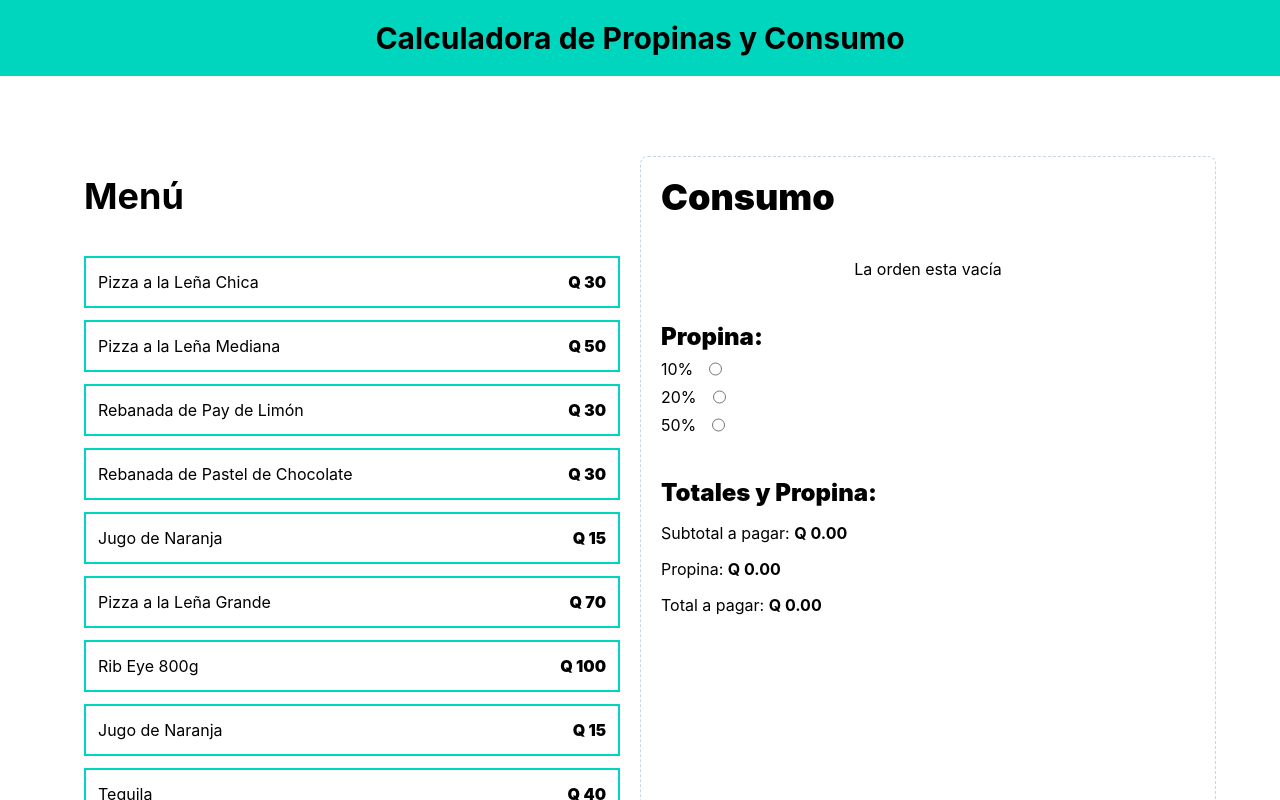
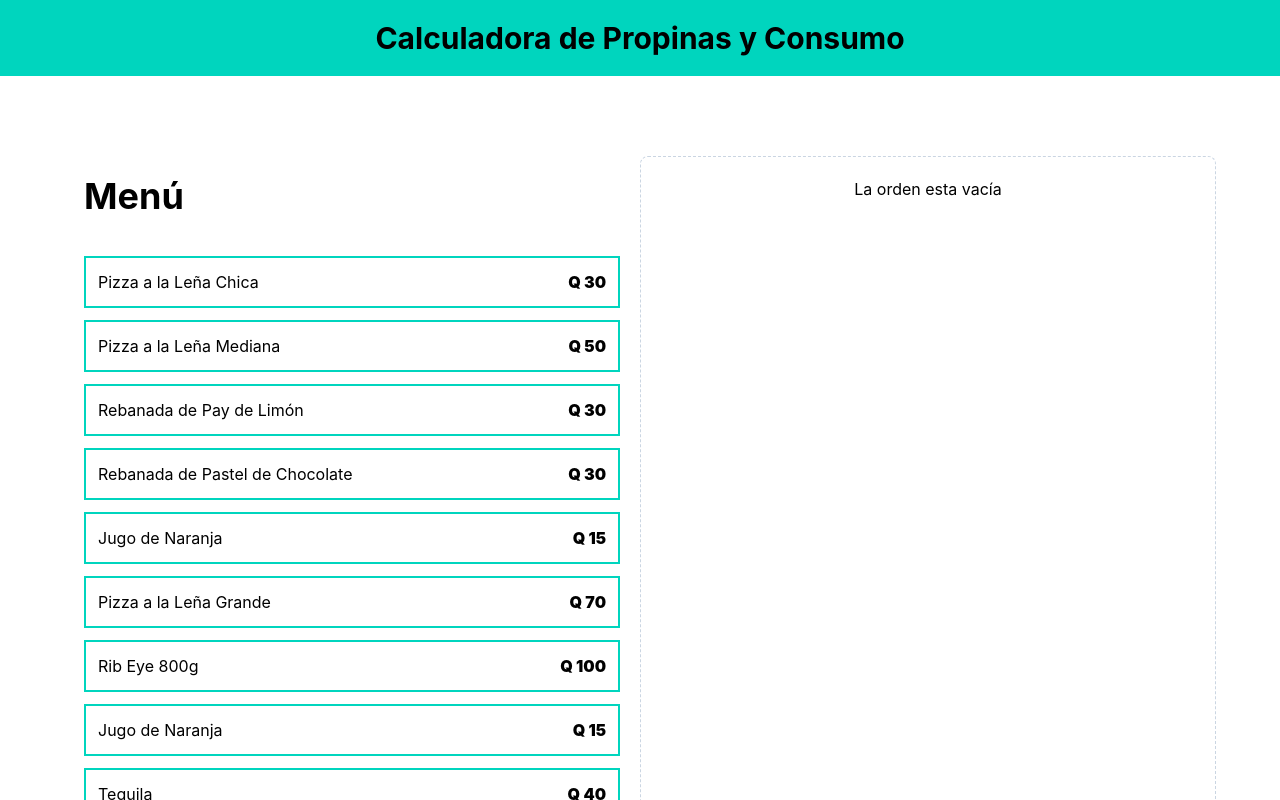
Before and after one commit to vachito/calculadora-de-propinas-con-reactTs, a React (Vite) app: page / in a window 1280 px wide. Shown: the top 800 px of the page. Built offline with nearby package versions, Linux system fonts and the light colour scheme.

Commit message:
guardando la orden y finalizando el proyecto

```diff
--- a/src/App.tsx
+++ b/src/App.tsx
@@ -6,7 +6,7 @@ import { menuItems } from "./data/db";
 import useOrder from "./hooks/useOrder";
 
 function App() {
-  const {order, addItem, removeItem, tip, setTip} = useOrder()
+  const {order, addItem, removeItem, tip, setTip, placeOrder} = useOrder()
   return (
     <>
       <header className=" bg-teal-400 py-5">
@@ -30,6 +30,8 @@ function App() {
         </div>
 
         <div className="border border-dashed border-slate-300 p-5 rounded-lg space-y-10">
+            {order.length > 0 ? (
+              <>
                 <OrderContents
                   order={order}
                   removeItem ={removeItem}
@@ -37,12 +39,18 @@ function App() {
 
                 <TipPercentageForm
                   setTip={setTip}
+                  tip={tip}
                 />
 
                 <OrderTotals
                   order={order}
                   tip={tip}
+                  placeOrder = {placeOrder}
                 />
+              </>
+            )
+            : <p className="text-center">La orden esta vacía</p>
+          }
         </div>
       </main>
     </>
--- a/src/components/OrderContents.tsx
+++ b/src/components/OrderContents.tsx
@@ -1,29 +1,32 @@
-import type { OrderItem } from "../types"
-import { formatCurrency } from "../helpers"
+import type { OrderItem } from "../types";
+import { formatCurrency } from "../helpers";
 
-type OrderContentsProps ={
-    order: OrderItem[]
-    removeItem: (id: OrderItem['id']) => void
-}
+type OrderContentsProps = {
+  order: OrderItem[];
+  removeItem: (id: OrderItem["id"]) => void;
+};
 
-export default function OrderContents({order, removeItem}:OrderContentsProps) {
+export default function OrderContents({
+  order,
+  removeItem,
+}: OrderContentsProps) {
   return (
     <div>
       <h2 className=" font-black text-4xl">Consumo</h2>
 
       <div className="space-y-3 mt-10">
-            {order.length === 0
-                ? <p className="text-center">La orden esta vacía</p>
-                : (
-                    order.map(item => (
+        {order.map((item) => (
           <div
             className="flex justify-between items-center border-t border-gray-200 py-5 last-of-type:border-b"
             key={item.id}
           >
             <div>
-                                <p className=" text-lg">{item.name} - {formatCurrency(item.price)}</p>
+              <p className=" text-lg">
+                {item.name} - {formatCurrency(item.price)}
+              </p>
               <p className="font-black">
-                                    Cantidad : {item.quantity} - {formatCurrency(item.price * item.quantity)}
+                Cantidad : {item.quantity} -{" "}
+                {formatCurrency(item.price * item.quantity)}
               </p>
             </div>
 
@@ -34,9 +37,8 @@ export default function OrderContents({order, removeItem}:OrderContentsProps) {
               X
             </button>
           </div>
-                    ))
-                )}
+        ))}
       </div>
     </div>
-  )
+  );
 }
--- a/src/components/OrderTotals.tsx
+++ b/src/components/OrderTotals.tsx
@@ -5,9 +5,10 @@ import { formatCurrency } from "../helpers"
 type OrderTotalProps = {
     order: OrderItem[]
     tip: number
+    placeOrder: () => void
 }
 
-export default function OrderTotals({order, tip}: OrderTotalProps) {
+export default function OrderTotals({order, tip, placeOrder}: OrderTotalProps) {
     const subTotalAmount = useMemo(() => order.reduce((total,item) => total + (item.quantity * item.price), 0),[order])
     const tipAmount = useMemo(()=> subTotalAmount*tip,[tip,order])
     const totalAmount = useMemo(()=> subTotalAmount + tipAmount,[order,tip])
@@ -36,6 +37,14 @@ export default function OrderTotals({order, tip}: OrderTotalProps) {
                 </span>
             </p>
         </div>
+
+        <button
+            onClick={placeOrder}
+            disabled = {totalAmount === 0}
+            className="w-full bg-black p-3 uppercase text-white font-bold mt-10 disabled:opacity-10"
+        >
+            Guardar Orden
+        </button>
     </>
   )
 }
--- a/src/components/TipPercentageForm.tsx
+++ b/src/components/TipPercentageForm.tsx
@@ -20,26 +20,28 @@ const tipOptions = [
 
 type TipPercentageFormProps = {
     setTip: Dispatch<SetStateAction<number>>
+    tip:number
 }
-export default function TipPercentageForm({setTip} : TipPercentageFormProps) {
+export default function TipPercentageForm({setTip, tip} : TipPercentageFormProps) {
   return (
     <div>
         <h3 className="font-black text-2xl">Propina:</h3>
         <form>
-            {tipOptions.map(tip => (
+            {tipOptions.map(tipOption => (
                 <div
-                    key={tip.id}
+                    key={tipOption.id}
                     className="flex gap-4 mt-1"
                 >
-                    <label htmlFor={tip.id}>
-                        {tip.label}
+                    <label htmlFor={tipOption.id}>
+                        {tipOption.label}
                     </label>
                     <input
-                        id={tip.id}
+                        id={tipOption.id}
                         type="radio"
                         name="tip"
-                        value={tip.value}
+                        value={tipOption.value}
                         onChange={e => setTip(+e.target.value)}
+                        checked = {tipOption.value === tip}
                     />
                 </div>
             ))}
--- a/src/hooks/useOrder.ts
+++ b/src/hooks/useOrder.ts
@@ -26,11 +26,17 @@ export default function useOrder(){
         setOrder(updatedOrder)
     }
 
+    const placeOrder = () => {
+        setOrder([])
+        setTip(0)
+    }
+
     return{
         order,
         tip,
         setTip,
         addItem,
-        removeItem
+        removeItem,
+        placeOrder
     }
 }
```
Lines whose indentation alone changed are shown as unchanged.
